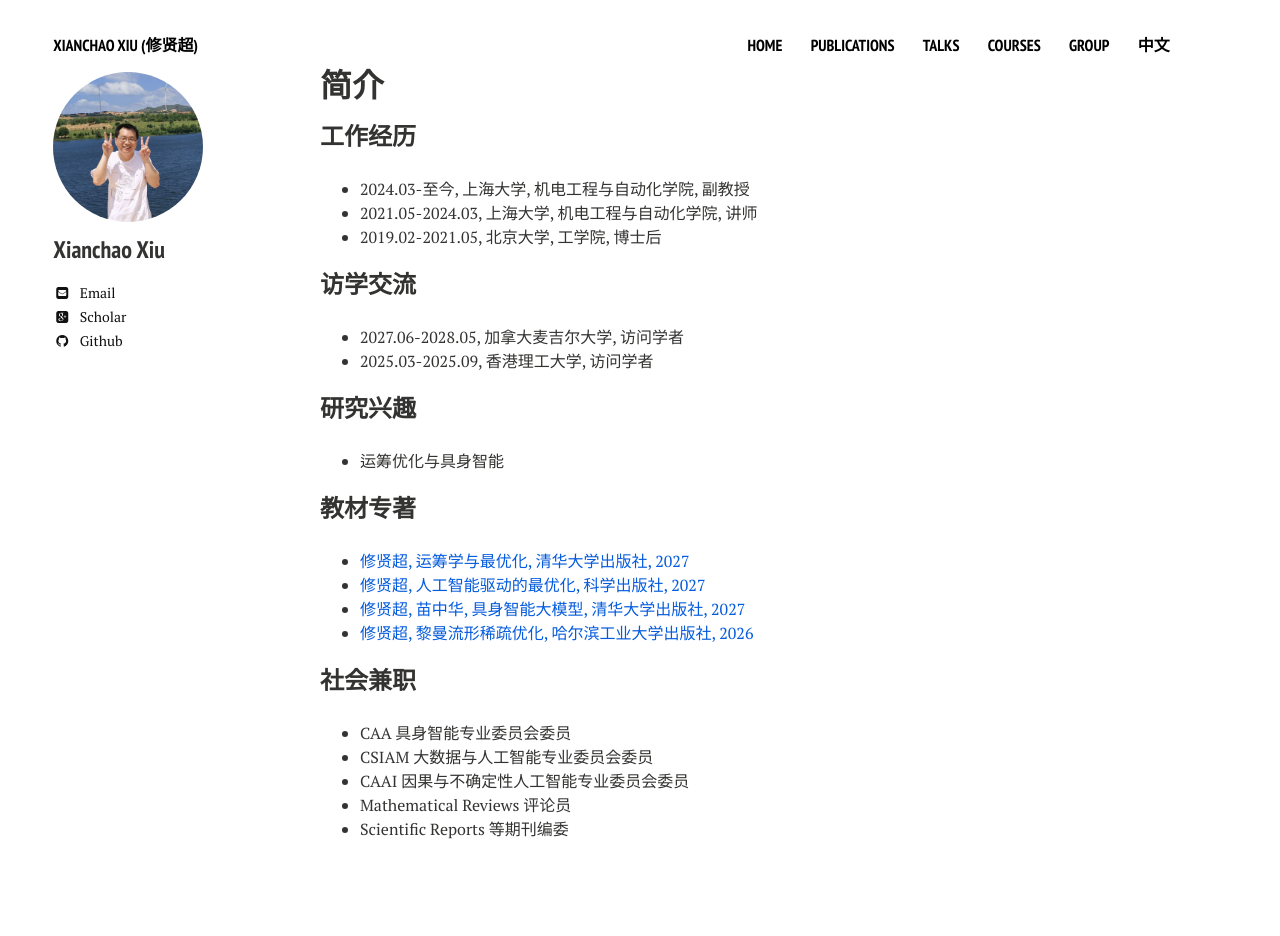
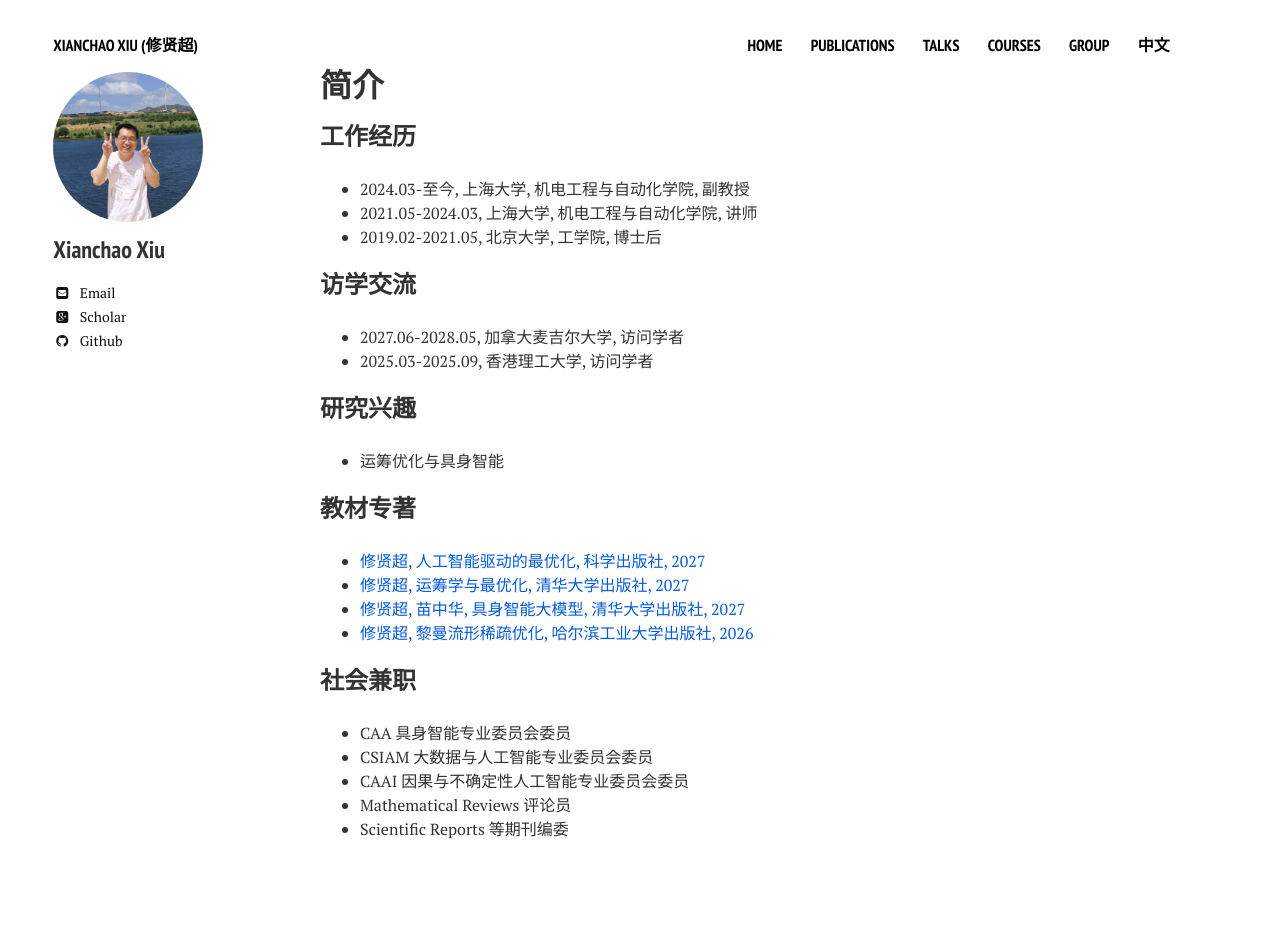
Before and after one commit to xianchaoxiu/xianchaoxiu.github.io, a Jekyll site: the page built from chinese/index.md, in a window 1280 px wide. Built offline with Jekyll 4.4.1, drawn with Linux system fonts in a browser that asks for light colours; nearby versions of some CDN libraries.

Commit message:
Update index.md

```diff
--- a/chinese/index.md
+++ b/chinese/index.md
@@ -23,8 +23,8 @@ share: false
 
 
 ### 教材专著
+* <a href="https://xianchaoxiu.github.io/chinese/book/AIOPT/" class="textlink" target="_blank"> 修贤超, 人工智能驱动的最优化, 科学出版社, 2027   </a> <br>
 * <a href="https://xianchaoxiu.github.io/chinese/book/OROPT/" class="textlink" target="_blank"> 修贤超, 运筹学与最优化, 清华大学出版社, 2027  </a> <br>
-* <a href="https://xianchaoxiu.github.io/chinese/book/AIOPT/" class="textlink" target="_blank"> 修贤超, 人工智能驱动的最优化, 科学出版社, 2027   </a> <br>
 * <a href="https://xianchaoxiu.github.io/chinese/book/VLA/" class="textlink" target="_blank"> 修贤超, 苗中华, 具身智能大模型, 清华大学出版社, 2027  </a> <br>
 * <a href="https://xianchaoxiu.github.io/chinese/book/OPT/" class="textlink" target="_blank"> 修贤超, 黎曼流形稀疏优化, 哈尔滨工业大学出版社, 2026 </a> <br>
 
```
